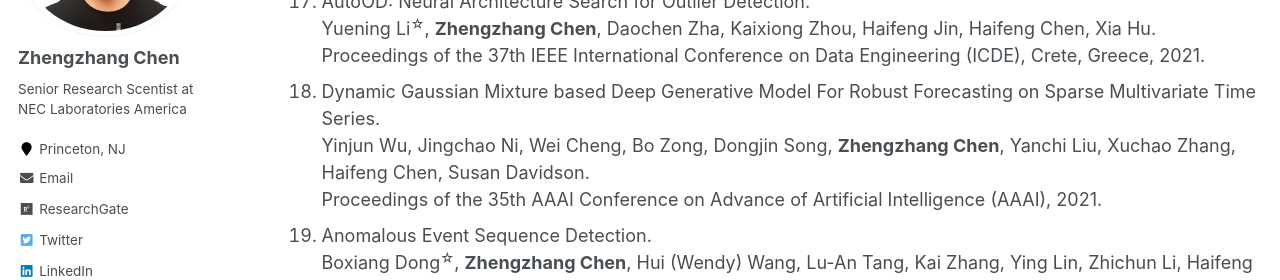
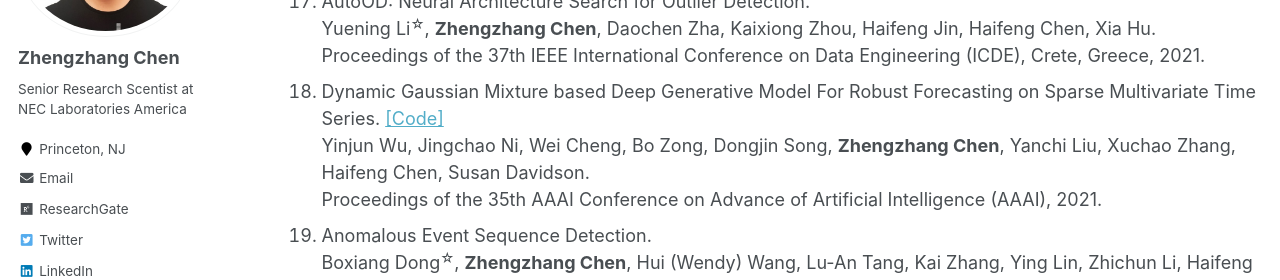
Before and after one commit to zhengzhangchen/zhengzhangchen.github.io, a Jekyll site: the page built from _pages/publications.md, in a window 1280 px wide and 900 px high, scrolled down 1957 px. Shown: the part 152-432 px from the top of the window. Built offline with Jekyll 4.4.1, drawn with Linux system fonts in a browser that asks for light colours; some web fonts are replaced.

Commit message:
Update publications.md

```diff
--- a/_pages/publications.md
+++ b/_pages/publications.md
@@ -25,7 +25,7 @@ author_profile: true
 15. Structural Temporal Graph Neural Networks for Anomaly Detection in Dynamic Graphs. [\[Code\]](https://github.com/KnowledgeDiscovery/StrGNN) <br> Lei Cai<sup>&#9734;</sup>, <b>Zhengzhang Chen</b>, Chen Luo, Jiaping Gui, Jingchao Ni, Ding Li, Haifeng Chen. <br> Proceedings of the 30th ACM International Conference on Information and Knowledge Management (CIKM), 2021.
 16. Convolutional Transformer based Dual Discriminator Generative Adversarial Networks for Video Anomaly Detection. <br> Xinyang Feng, Dongjing Song, Yuncong Chen, <b>Zhengzhang Chen</b>, Jingchao Ni, Haifeng Chen. <br> Proceedings of the 29th ACM International Conference on Multimedia (ACMMM), 2021.
 17. AutoOD: Neural Architecture Search for Outlier Detection. <br> Yuening Li<sup>&#9734;</sup>, <b>Zhengzhang Chen</b>, Daochen Zha, Kaixiong Zhou, Haifeng Jin, Haifeng Chen, Xia Hu. <br> Proceedings of the 37th IEEE International Conference on Data Engineering (ICDE), Crete, Greece, 2021.
-18. Dynamic Gaussian Mixture based Deep Generative Model For Robust Forecasting on Sparse Multivariate Time Series. <br> Yinjun Wu, Jingchao Ni, Wei Cheng, Bo Zong, Dongjin Song, <b>Zhengzhang Chen</b>, Yanchi Liu, Xuchao Zhang, Haifeng Chen, Susan Davidson. <br> Proceedings of the 35th AAAI Conference on Advance of Artificial Intelligence (AAAI), 2021.
+18. Dynamic Gaussian Mixture based Deep Generative Model For Robust Forecasting on Sparse Multivariate Time Series. [\[Code\]](https://github.com/KnowledgeDiscovery/DynamicGaussianMixture) <br> Yinjun Wu, Jingchao Ni, Wei Cheng, Bo Zong, Dongjin Song, <b>Zhengzhang Chen</b>, Yanchi Liu, Xuchao Zhang, Haifeng Chen, Susan Davidson. <br> Proceedings of the 35th AAAI Conference on Advance of Artificial Intelligence (AAAI), 2021.
 19. Anomalous Event Sequence Detection. <br> Boxiang Dong<sup>&#9734;</sup>, <b>Zhengzhang Chen</b>, Hui (Wendy) Wang, Lu-An Tang, Kai Zhang, Ying Lin, Zhichun Li, Haifeng Chen. <br> IEEE Intelligent Systems, 36(3): 5-13, 2021.
 20. A Generic Edge-Empowered Graph Convolutional Network via Node-Edge Mutual Enhancement. <br> Pengyang Wang<sup>&#9734;</sup>, Jiaping Gui, <b>Zhengzhang Chen</b>, Junghwan Rhee, Haifeng Chen, Yanjie Fu. <br> Proceedings of the Web Conference 2020 (WWW), Taiwan, China, 2020.
 21. You Are What You Do: Hunting Stealthy Malware via Data Provenance Analysis. <br> Qi Wang, Wajih Ul Hassan, Ding Li, Kangkook Jee, Xiao Yu, Kexuan Zou, Junghwan Rhee, <b>Zhengzhang Chen</b>, Wei Cheng, Carl A. Gunter, Haifeng Chen. <br> Proceedings of the Network and Distributed System Security Symposium (NDSS), San Diego, California, USA, 2020.
@@ -42,7 +42,7 @@ author_profile: true
 32. Distinguish Polarity in Bag-of-words Model Visualization with Regularized Concentration. <br> Yusheng Xie<sup>&#9734;</sup>, <b>Zhengzhang Chen</b>, Ankit Agrawal, Alok Choudhary. <br> Proceedings of the 31st AAAI Conference on Artificial Intelligence (AAAI), San Francisco, USA, 2017.
 33. Efficient Discovery of Abnormal Event Sequences in Enterprise Security System. <br> Boxiang Dong<sup>&#9734;</sup><sup>&#9826;</sup>,<b>Zhengzhang Chen</b><sup>&#9826;</sup>,  Hui (Wendy) Wang, Lu-An Tang, Kai Zhang, Ying Lin, Zhichun Li, Haifeng Chen. <br> Proceedings of the 26th ACM International Conference on Information and Knowledge Management (CIKM), Pan Pacific, Singapore, 2017. (*Equal Contribution)
 34. Silverback+: Scalable Association Mining Via Fast List Intersection For Columnar Social Data. <br> Yusheng Xie<sup>&#9734;</sup>, <b>Zhengzhang Chen</b>, Diana Palsetia, Goce Trajcevski, Ankit Agrawal, Alok Choudhary. <br> Knowledge and Information Systems, 50(3): 969-997, 2017.
-35. Ranking Causal Anomalies via Temporal and Dynamical Analysis on Vanishing Correlations. <br> Wei Cheng, Kai Zhang, Haifeng Chen, Guofei Jiang, <b>Zhengzhang Chen</b>, Wei Wang. <br> Proceedings of the ACM SIGKDD International Conference on Knowledge Discovery and Data Mining (SIGKDD), San Francisco, 2016. (Best Paper Award Runner-Up)
+35. Ranking Causal Anomalies via Temporal and Dynamical Analysis on Vanishing Correlations. [\[Code\]](https://github.com/KnowledgeDiscovery/CausalRanking) <br> Wei Cheng, Kai Zhang, Haifeng Chen, Guofei Jiang, <b>Zhengzhang Chen</b>, Wei Wang. <br> Proceedings of the ACM SIGKDD International Conference on Knowledge Discovery and Data Mining (SIGKDD), San Francisco, 2016. (Best Paper Award Runner-Up)
 36. Annealed Sparsity via Adaptive and Dynamic Shrinking. <br> Kai Zhang, Shandian Shan, Chaoran Cheng, Zhi Wei, <b>Zhengzhang Chen</b>, Haifeng Chen, Guofei Jiang, Yuan Qi, Jieping Ye. <br> Proceedings of the ACM SIGKDD International Conference on Knowledge Discovery and Data Mining (SIGKDD), San Francisco, 2016.
 37. Entity Embedding-based Anomaly Detection for Heterogeneous Categorical Events. <br> Ting Chen<sup>&#9734;</sup>, Lu-An Tang, Yizhou Sun, <b>Zhengzhang Chen</b>, Kai Zhang. <br> Proceedings of the 25th International Joint Conference on Artificial Intelligence (IJCAI), New York, July 2016.
 38. Integrating Community and Role Detection in Information Networks. <br> Ting Chen<sup>&#9734;</sup>, Lu-An Tang, Yizhou Sun, <b>Zhengzhang Chen</b>, Haifeng Chen, Guofei Jiang. <br> Proceedings of the 16th SIAM International Conference on Data Mining (SDM), Miami, FL, May 2016.
@@ -64,7 +64,7 @@ author_profile: true
 54. JobMiner: A Real-time System for Mining Job-related Patterns from Social Media. <br> Yu Cheng<sup>&#9734;</sup>, Yusheng Xie, <b>Zhengzhang Chen</b>, Songtao Guo, Ankit Agrawal, Alok Choudhary. <br> Proceedings of the 19th ACM SIGKDD Conference on Knowledge, Discovery and Data Mining (SIGKDD), Chicago, USA, August 11-14, 2013.
 55. A Probabilistic Graphical Model for Brand Reputation Assessment in Social Networks. <br> Kunpeng Zhang<sup>&#9734;</sup>, Doug Downey, <b>Zhengzhang Chen</b>, Yusheng Xie, Yu Cheng, Ankit Agrawal, Wei-keng Liao, Alok Choudhary. <br> Proceedings of the 2013 IEEE/ACM International Conference on Advances in Social Networks Analysis and Mining (ASONAM), Niagara Falls, Canada, August 25-28, 2013.
 56. Automatic Detection and Correction of Multi-class Classification Errors Using System Whole-part Relationships. <br> <b>Zhengzhang Chen</b>, John Jenkins, Jinfeng Rao, Alok Choudhary, Fredrick Semazzi, Anatoli V. Melechko, Vipin Kumar, Nagiza F. Samatova. <br> Proceedings of the 13th SIAM International Conference on Data Mining (SDM), Austin, Texas, USA, May 2-4, 2013.
-57. Graphical Modeling of Macro Behavioral Targeting in Social Networks. <br> Yusheng Xie<sup>&#9734;</sup>, <b>Zhengzhang Chen</b>, Kunpeng Zhang, Md. Mostofa Ali Patwary, Yu Cheng, Haotian Liu, Ankit Agrawal, Alok Choudhary. <br> Proceedings of the 13th SIAM International Conference on Data Mining (SDM), Austin, Texas, USA, May 2-4, 2013.
+57. Graphical Modeling of Macro Behavioral Targeting in Social Networks. [\[Code\]](https://github.com/KnowledgeDiscovery/MacroBehavioralTargeting) <br> Yusheng Xie<sup>&#9734;</sup>, <b>Zhengzhang Chen</b>, Kunpeng Zhang, Md. Mostofa Ali Patwary, Yu Cheng, Haotian Liu, Ankit Agrawal, Alok Choudhary. <br> Proceedings of the 13th SIAM International Conference on Data Mining (SDM), Austin, Texas, USA, May 2-4, 2013.
 58. MuSES: a Multilingual Sentiment Elicitation System for Social Media Data. [\[Code\]](https://github.com/KnowledgeDiscovery/MuSES) <br> Yusheng Xie<sup>&#9734;</sup>, <b>Zhengzhang Chen</b>, Kunpeng Zhang, Yu Cheng, Danial K. Honbo, Ankit Agrawal, Alok Choudhary. <br> IEEE Intelligent Systems, vol. 99, 2013.
 59. Discovery of Extreme Events-Related Communities In Contrasting Groups of Physical System Networks. <br> <b>Zhengzhang Chen</b>, William Hendrix, Hang Guan, Isaac K. Tetteh, Alok Choudhary, Fredrick Semazzi, Nagiza F. Samatova. <br> Data Mining and Knowledge Discovery, vol. 27(2): 225-258, 2013.
 60. Graph-based Anomaly Detection. <br> Kanchana Padmanabhan, <b>Zhengzhang Chen</b>, Sriram Lakshminarasimhan, Siddarth S. Ramaswamy, Bryan T. Richardson. <br> Book Chapter of Practical Data Mining with R, CRC Press, 2013.
```
